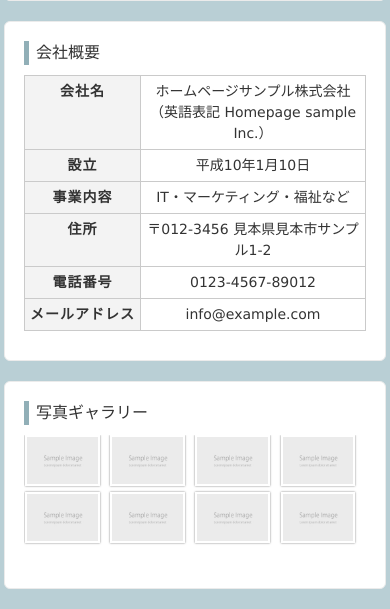
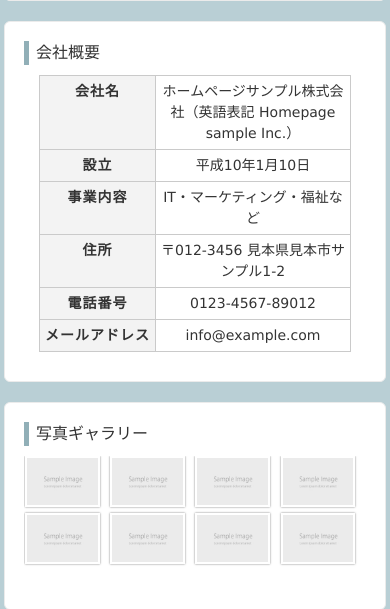
Before and after one commit to Kitsuya0828/BookingBears, a PHP site: page /subpage.html in a window 390 px wide. Shown: the part 1904-2513 px from the top of the page. Run offline with PHP 8.4, Linux system fonts and the light colour scheme.

Commit message:
make it better

```diff
--- a/normal_form.html
+++ b/normal_form.html
@@ -671,9 +671,6 @@
 </div>
 <!-- / フッター -->
 
-<div class="footer_fix_btn">
-  <a href="">コンテンツ</a>
-</div>
 <!-- レイヤー -->
 <div id="layer"></div>
 <!-- ポップアップ -->
--- a/style.css
+++ b/style.css
@@ -280,7 +280,7 @@ box-shadow:0 0 2px rgba(0, 0, 0, 0.5);
 *************/
 table.table{
 border-collapse:collapse;
-max-width:100vw;
+max-width:90vw;
 margin:10px auto;
 }
 
@@ -597,6 +597,10 @@ border-bottom: none;/*線を消す*/
 
 /* スマートフォン 縦(ポートレート) */
 @media only screen and (max-width:480px){
+	table.table {
+		width:80vw;
+	}
+
 	ul#topnav li{width:50%;}
 
 	ul#topnav li:nth-child(3n){
```
